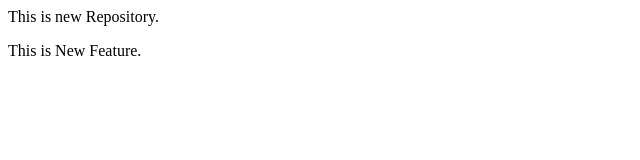
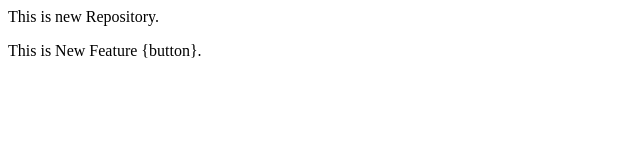
Before and after one commit to Ashish-9161/LocalRepo, a plain HTML site: page index.html in a window 1280 px wide. Shown: the full height of the page, 0-640 px from the left. Drawn offline with Linux system fonts and the light colour scheme.

Commit message:
Add button

```diff
--- a/index.html
+++ b/index.html
@@ -1,2 +1,2 @@
 <p>This is new Repository.</p>
-<p>This is New Feature.</p>
+<p>This is New Feature {button}.</p>
```
